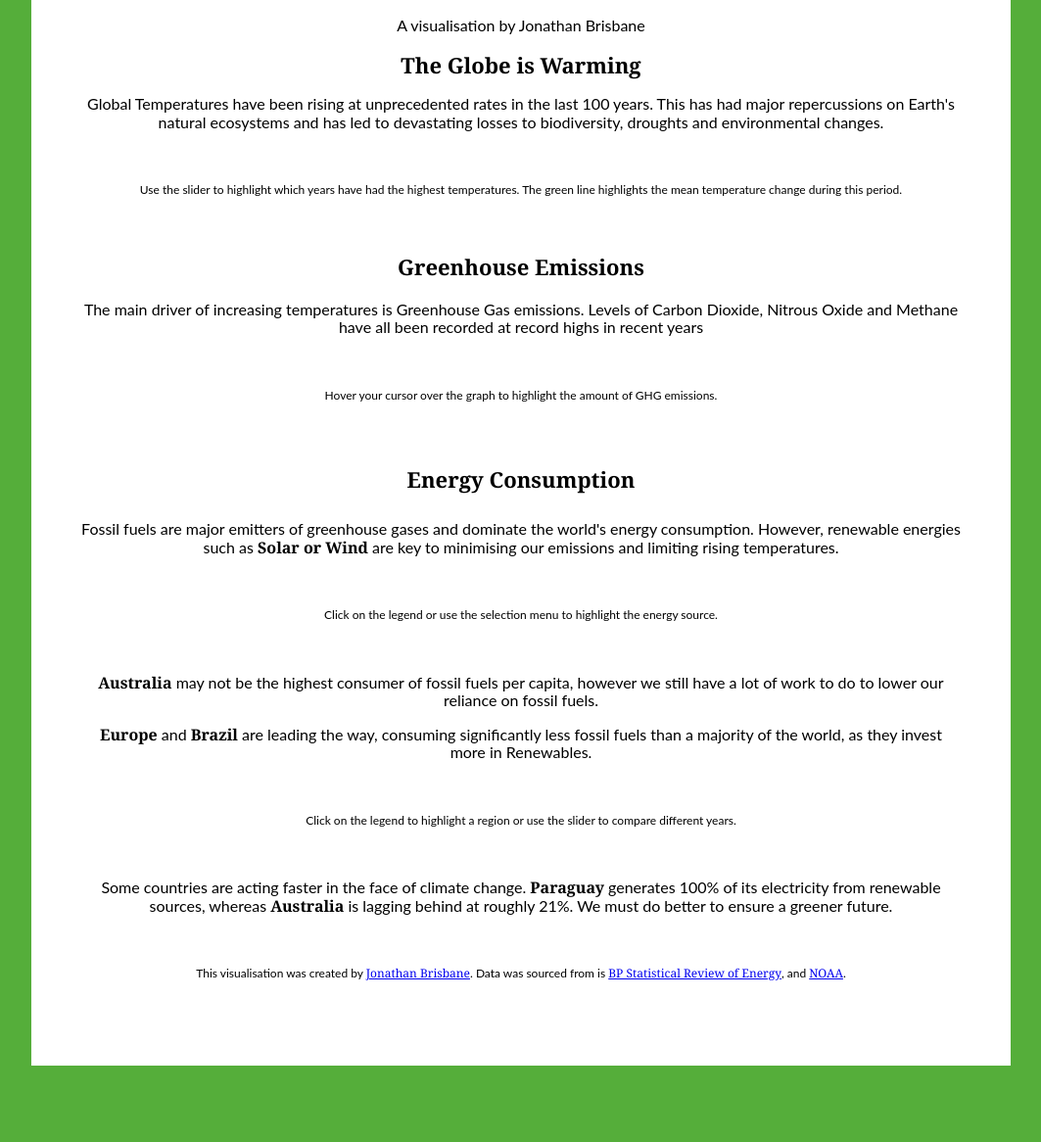
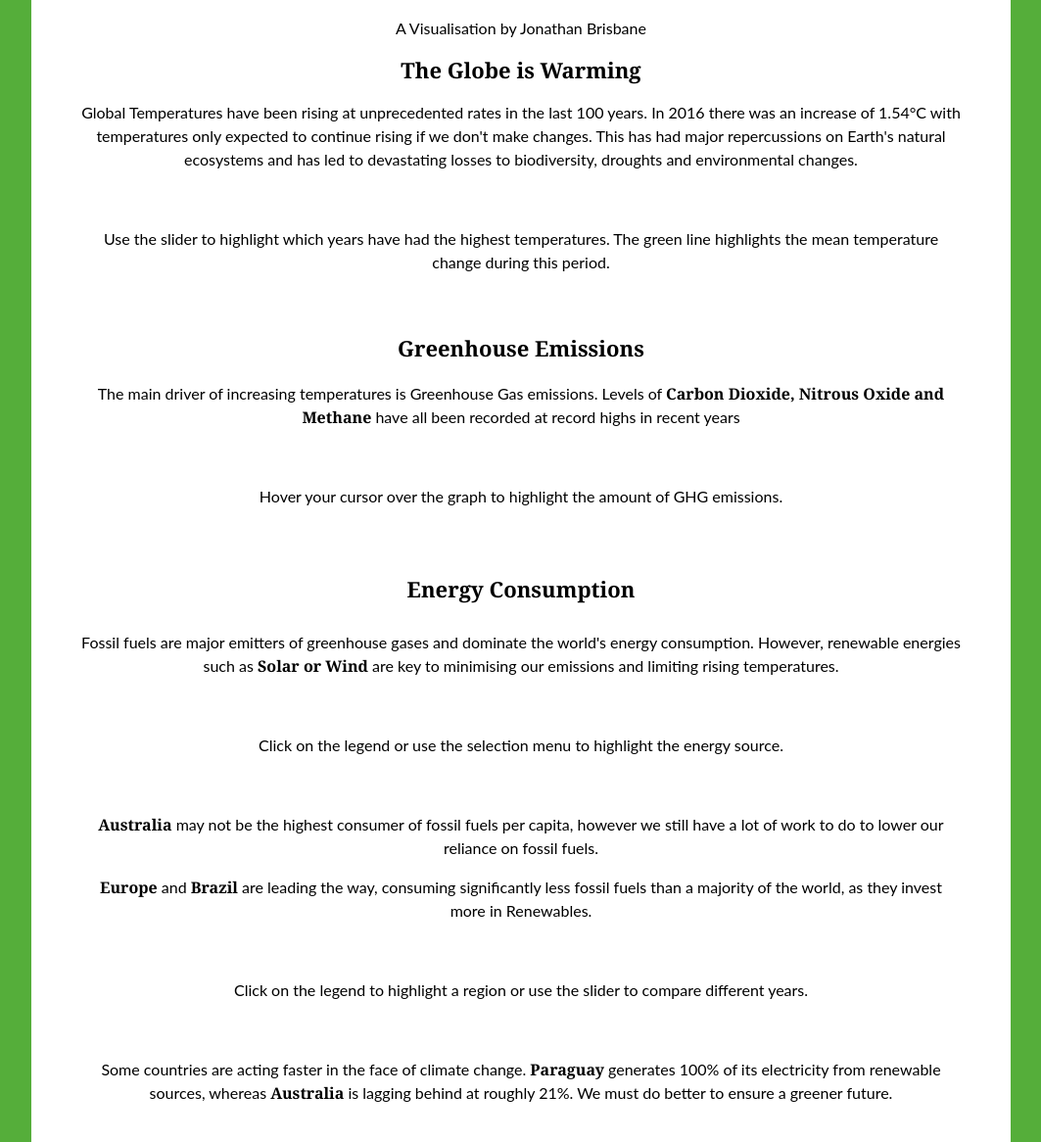
Before and after one commit to jonathanbrisbane/FIT3179, a plain HTML site: page index.html in a window 1280 px wide. Shown: the part 113-1279 px from the top of the page at 98% size, without its empty margins (108-1171 px from the left). Before the commit the page ends 1201 px from the top, so only its background shows below. Drawn offline with nearby package versions, Linux system fonts and the light colour scheme; a script that the page names is missing.

Commit message:
Update index.html

```diff
--- a/index.html
+++ b/index.html
@@ -25,6 +25,8 @@
     }
     p{
       font-family: lato;
+      font-size: 16px;
+      line-height: 1.5;
       text-align: center;
     }
      body{
@@ -68,9 +70,9 @@
    <div class="pure-g">
      <div class="pure-u-1-1">
         <h1>Impacts of Global Energy Production on Climate Change</h1>
-        <p>A visualisation by Jonathan Brisbane</p>
+        <p>A Visualisation by Jonathan Brisbane</p>
         <h2>The Globe is Warming</h2>
-        <p>Global Temperatures have been rising at unprecedented rates in the last 100 years. This has had major repercussions on Earth's natural ecosystems and has led to devastating losses to biodiversity, droughts and environmental changes.</p>
+        <p>Global Temperatures have been rising at unprecedented rates in the last 100 years. In 2016 there was an increase of 1.54°C with temperatures only expected to continue rising if we don't make changes. This has had major repercussions on Earth's natural ecosystems and has led to devastating losses to biodiversity, droughts and environmental changes.</p>
         <div id="TempChart" class="vis-container"></div>
      </div>
    </div>
@@ -85,7 +87,7 @@
   <div class="pure-g">
     <div class="pure-u-1-1">
       <h3>Greenhouse Emissions</h3>
-      <p>The main driver of increasing temperatures is Greenhouse Gas emissions. Levels of Carbon Dioxide, Nitrous Oxide and Methane have all been recorded at record highs in recent years</p>
+      <p>The main driver of increasing temperatures is Greenhouse Gas emissions. Levels of <strong>Carbon Dioxide, Nitrous Oxide and Methane</strong> have all been recorded at record highs in recent years</p>
       <div id="LineChart" class="vis-container"></div>
      </div>
   </div>
@@ -133,7 +135,7 @@
 
     <div class="pure-g">
       <div class="pure-u-1-1 small-font">
-        <p>This visualisation was created by <a href="https://github.com/jonathanbrisbane" target="_blank">Jonathan Brisbane</a>. Data was sourced from is <a href="https://www.bp.com/en/global/corporate/energy-economics/statistical-review-of-world-energy.html" target="_blank">BP Statistical Review of Energy</a>, and <a href="https://www.ncdc.noaa.gov/cag/global/time-series" target="_blank">NOAA</a>.</p>
+        <p>This visualisation was created by <a href="https://github.com/jonathanbrisbane" target="_blank">Jonathan Brisbane</a>. Data was sourced from <a href="https://www.bp.com/en/global/corporate/energy-economics/statistical-review-of-world-energy.html" target="_blank">BP Statistical Review of Energy</a>, and <a href="https://www.ncdc.noaa.gov/cag/global/time-series" target="_blank">NOAA</a>.</p>
       </div>
     </div>
 
```
